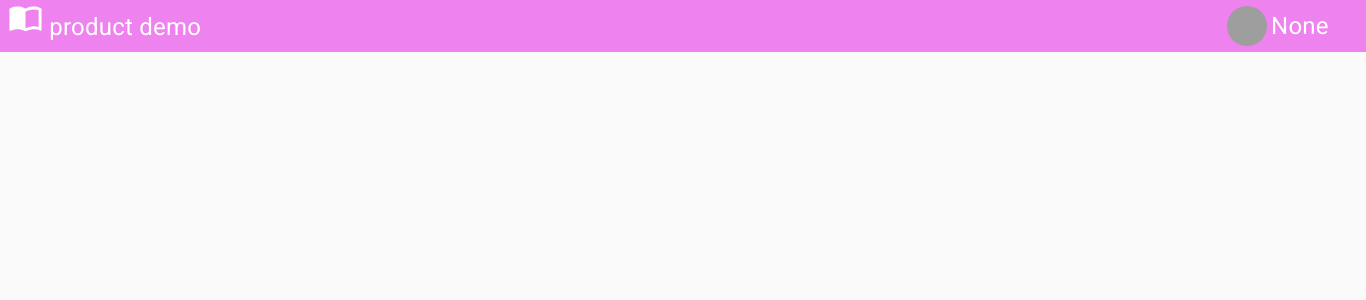
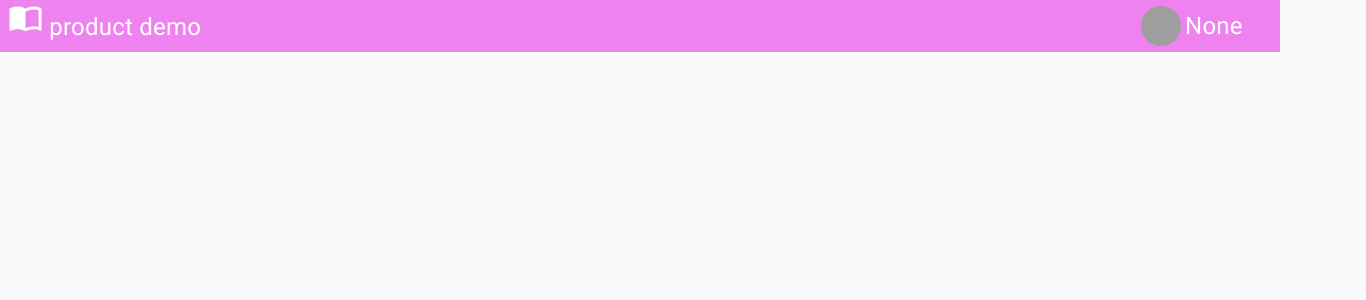
Before and after one commit to thophamthe/mern-dieu-fe, a React (Create React App) app: page / in a window 1280 px wide. Shown: the top 300 px of the page, 1366 px wide, since content can reach past the window. Built offline with nearby package versions, Linux system fonts and the light colour scheme; grey boxes are pictures that could not be loaded.

Commit message:
cập nhật síu

```diff
--- a/src/index.css
+++ b/src/index.css
@@ -13,7 +13,7 @@ code {
     monospace;
 }
 html{
-  min-width: 1366px;
+  max-width: 1366px;
 }
 html::-webkit-scrollbar{
   width: 1px;
```
